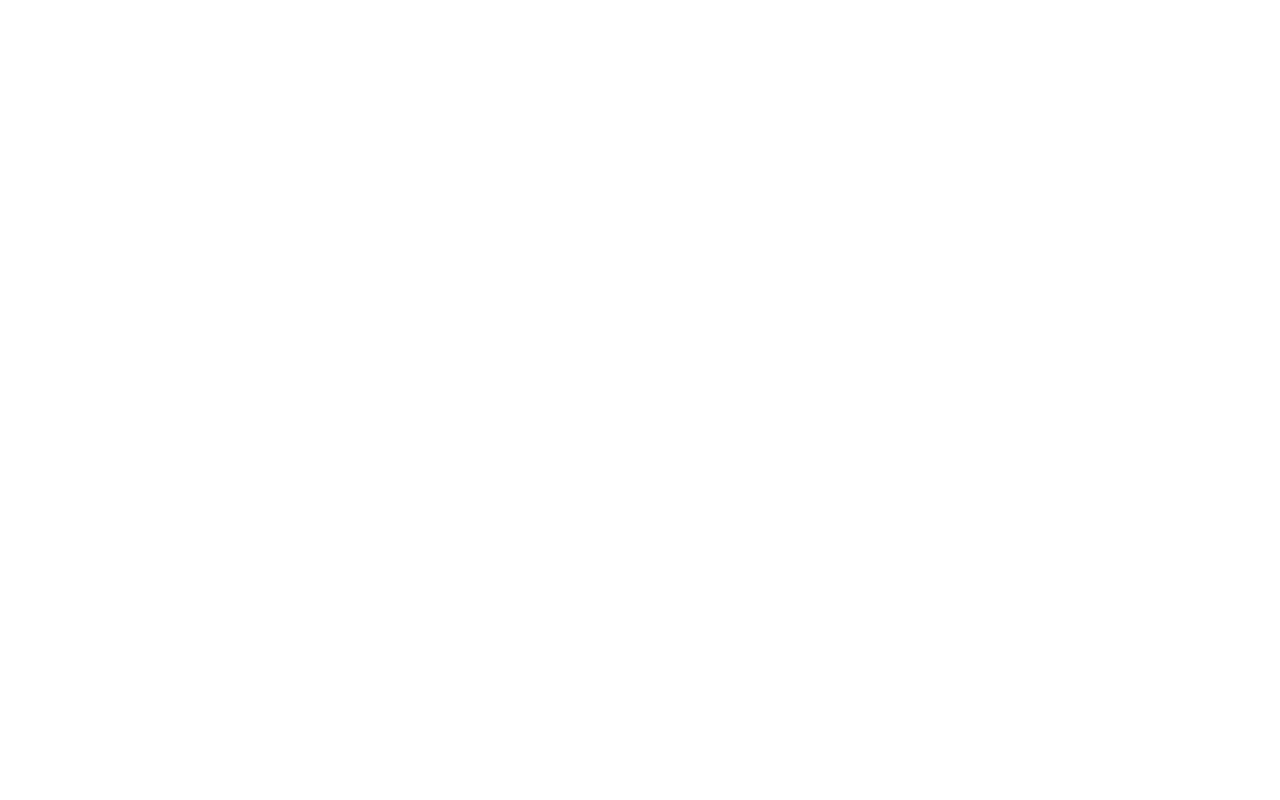
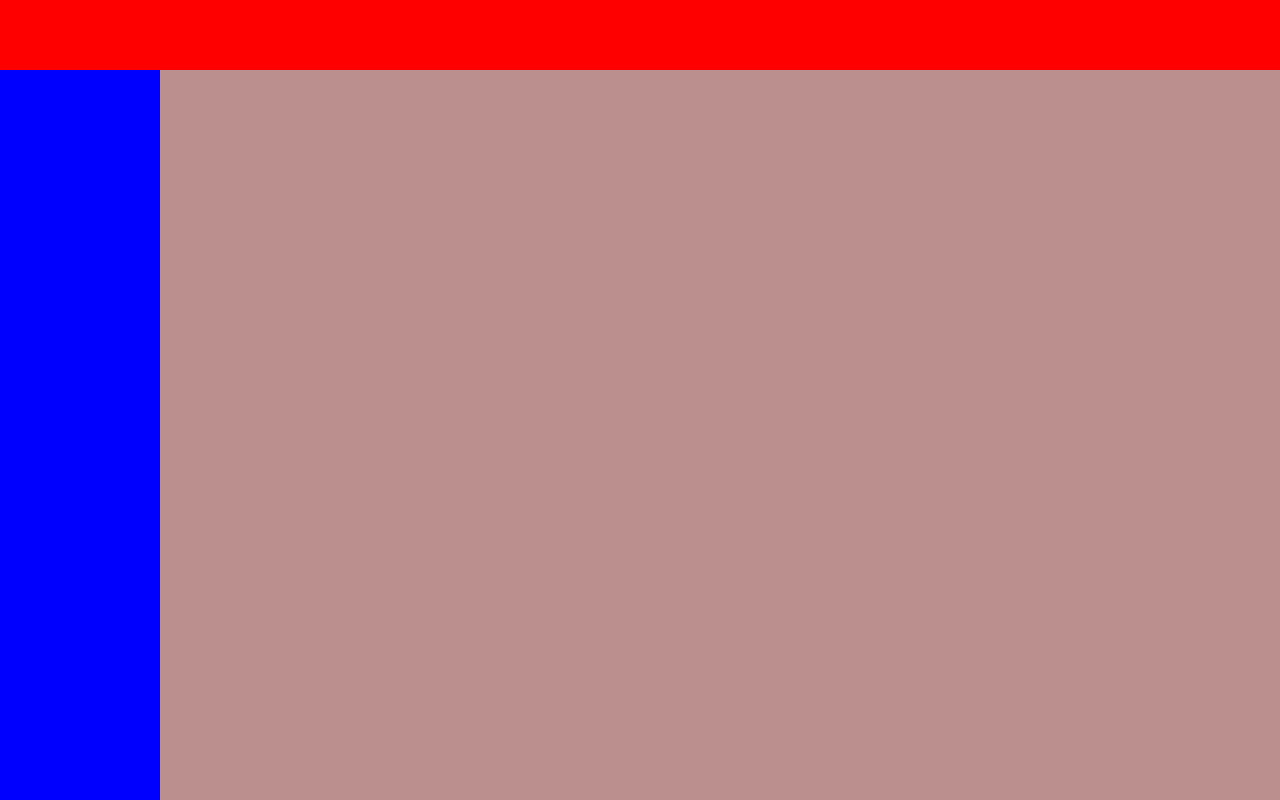
Before and after one commit to Andele97/html-css-bootstrap-dashboard, a plain HTML site: page index.html in a window 1280 px wide. Drawn offline with nearby package versions, Linux system fonts and the light colour scheme.

Commit message:
[add] structure header, aside and main

```diff
--- a/assets/style.css
+++ b/assets/style.css
@@ -0,0 +1,17 @@
+header {
+  height: 70px;
+  background-color: red;
+}
+
+.aside {
+  height: 100%;
+  width: 160px;
+  background-color: blue;
+  float: left;
+}
+
+main {
+  height: calc(100vh - 70px);
+  background-color: rosybrown;
+  overflow: scroll;
+}
--- a/index.html
+++ b/index.html
@@ -17,12 +17,13 @@
   <header></header>
   <!-- /HEADER -->
 
-  <!-- ASIDE -->
-  <div class="aside"></div>
-  <!-- /ASIDE -->
+  <!-- MAIN -->
+  <main>
+    <!-- ASIDE -->
+    <div class="aside"></div>
+    <!-- /ASIDE -->
 
-  <!-- MAIN -->
-  <main></main>
+  </main>
   <!-- /MAIN -->
 
 </body>
```
